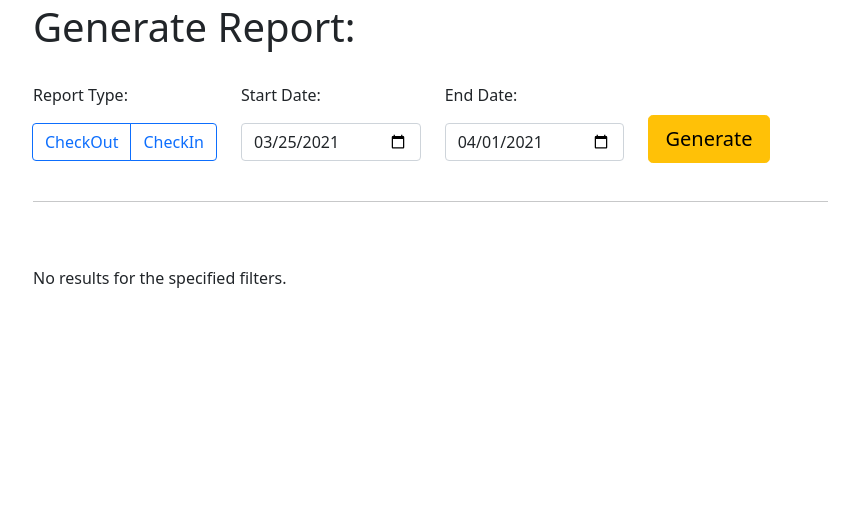
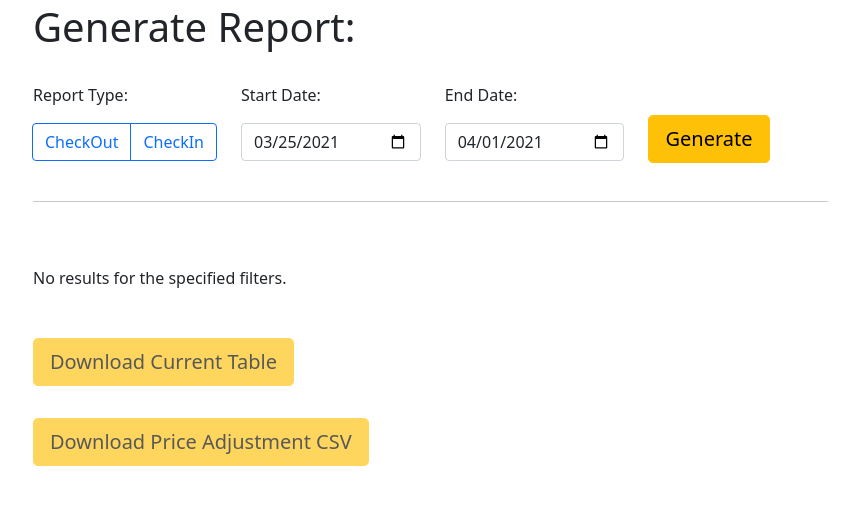
Before and after one commit to mkornyev/FLP-Inventory, a Django app: page /report/ in a window 1280 px wide. Shown: the part 120-625 px from the top of the page, without its empty margins (107-966 px from the left). Run offline with Django 3.2, Linux system fonts and the light colour scheme; the visitor is signed in with stand-in values (Sample User, id 1); some libraries are stand-ins or nearby versions.

Commit message:
Refactored code & improved UI
-disabled export buttons if no results present
-disabled price export if on checkIN page
-removed dead template code

```diff
--- a/inventory/templates/inventory/generate_report.html
+++ b/inventory/templates/inventory/generate_report.html
@@ -113,23 +113,22 @@
           </nav>
           {% endif %}
 
+        {% else %}
+          <p>No results for the specified filters.</p>
+        {% endif %}
+
         <div class="row">
           <div class="col mt-2"><br>
-              <button class="btn btn-lg btn-warning" name="export_table" type="submit">Download Current Table</button>
+            <button class="btn btn-lg btn-warning {% if not results %}disabled{% endif %}" name="export_table" type="submit">Download Current Table</button>
           </div>
         </div>
         <div class="row">
           <div class="col mt-2"><br>
-              <button class="btn btn-lg btn-warning" name="export" type="submit">Download Price Adjustment CSV</button>
+            <button class="btn btn-lg btn-warning {% if tx == 'Checkin' or not results %}disabled{% endif %}"  name="export" type="submit">Download Price Adjustment CSV</button>
           </div>
         </div>
         <br>
 
-        {% elif results|length == 0 %}
-          <p>No results for the specified filters.</p>
-        {% else %}
-          <p>Generate a report to see it below.</p>
-        {% endif %}
       </div>
     </div>
 </div>
```
Lines whose indentation alone changed are shown as unchanged.
